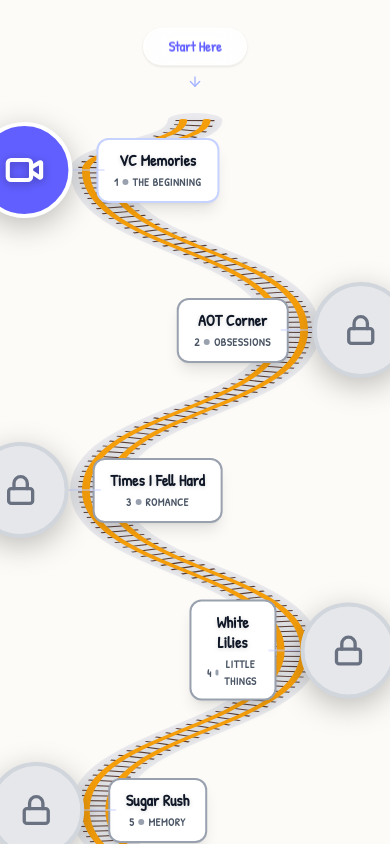
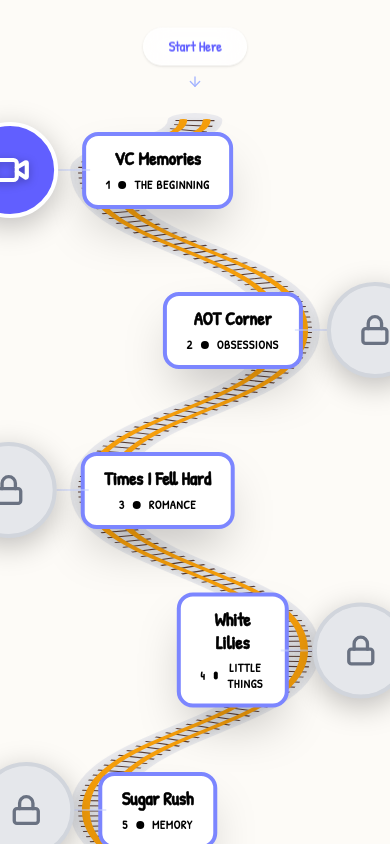
Before and after one commit to Tashon-Braganca/iady, a Next.js app: page /path in a window 390 px wide. Shown: the part 980-1824 px from the top of the page. Built offline with nearby package versions, Linux system fonts and the light colour scheme; sample sign-in values are in the browser's storage.

Commit message:
fix: extreme visibility boost for Android mobile

```diff
--- a/app/path/page.tsx
+++ b/app/path/page.tsx
@@ -122,19 +122,20 @@ export default function PathPage() {
                 </motion.button>
              </div>
 
-             {/* Label Tooltip (Floating to the side) - Mobile Optimized */}
+             {/* Label Tooltip - EXTREME VISIBILITY FOR MOBILE */}
              <motion.div
                 initial={{ opacity: 0, x: isLeft ? -10 : 10 }}
                 whileInView={{ opacity: 1, x: 0 }}
                 transition={{ duration: 0.5, delay: 0.1 }}
-                className={`
-                    bg-white px-4 py-2.5 rounded-xl text-center shadow-lg border-2
-                    ${locked ? "border-gray-400 bg-gray-50" : "border-indigo-200"}
-                `}
+                className="bg-white px-5 py-3 rounded-2xl text-center shadow-2xl border-4 border-indigo-400"
+                style={{
+                    backgroundColor: '#ffffff',
+                    opacity: 1,
+                }}
              >
-                <h3 className="font-bold text-base text-gray-900 leading-tight drop-shadow-sm" style={{ fontFamily: 'var(--font-comic)' }}>{level.title}</h3>
-                <div className="text-[11px] text-gray-600 font-bold uppercase tracking-wider mt-1 flex justify-center items-center gap-1">
-                    {index + 1} <span className="w-1.5 h-1.5 rounded-full bg-gray-400" /> {level.group || "Memory"}
+                <h3 className="font-black text-lg text-black leading-tight" style={{ fontFamily: 'var(--font-comic)', WebkitTextStroke: '0.5px black' }}>{level.title}</h3>
+                <div className="text-xs text-black font-black uppercase tracking-wider mt-1.5 flex justify-center items-center gap-2">
+                    {index + 1} <span className="w-2 h-2 rounded-full bg-black" /> {level.group || "Memory"}
                 </div>
              </motion.div>
         </div>
```
